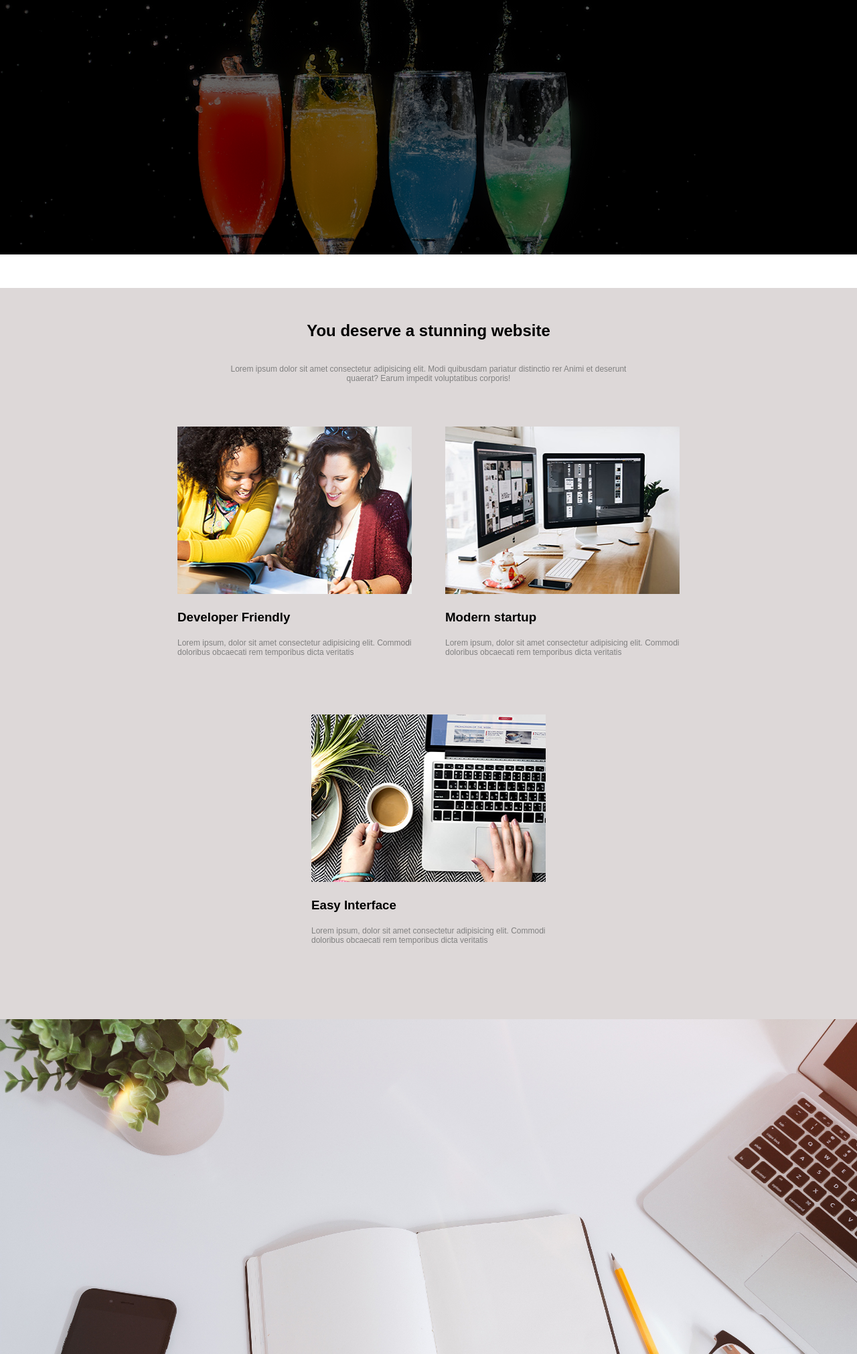
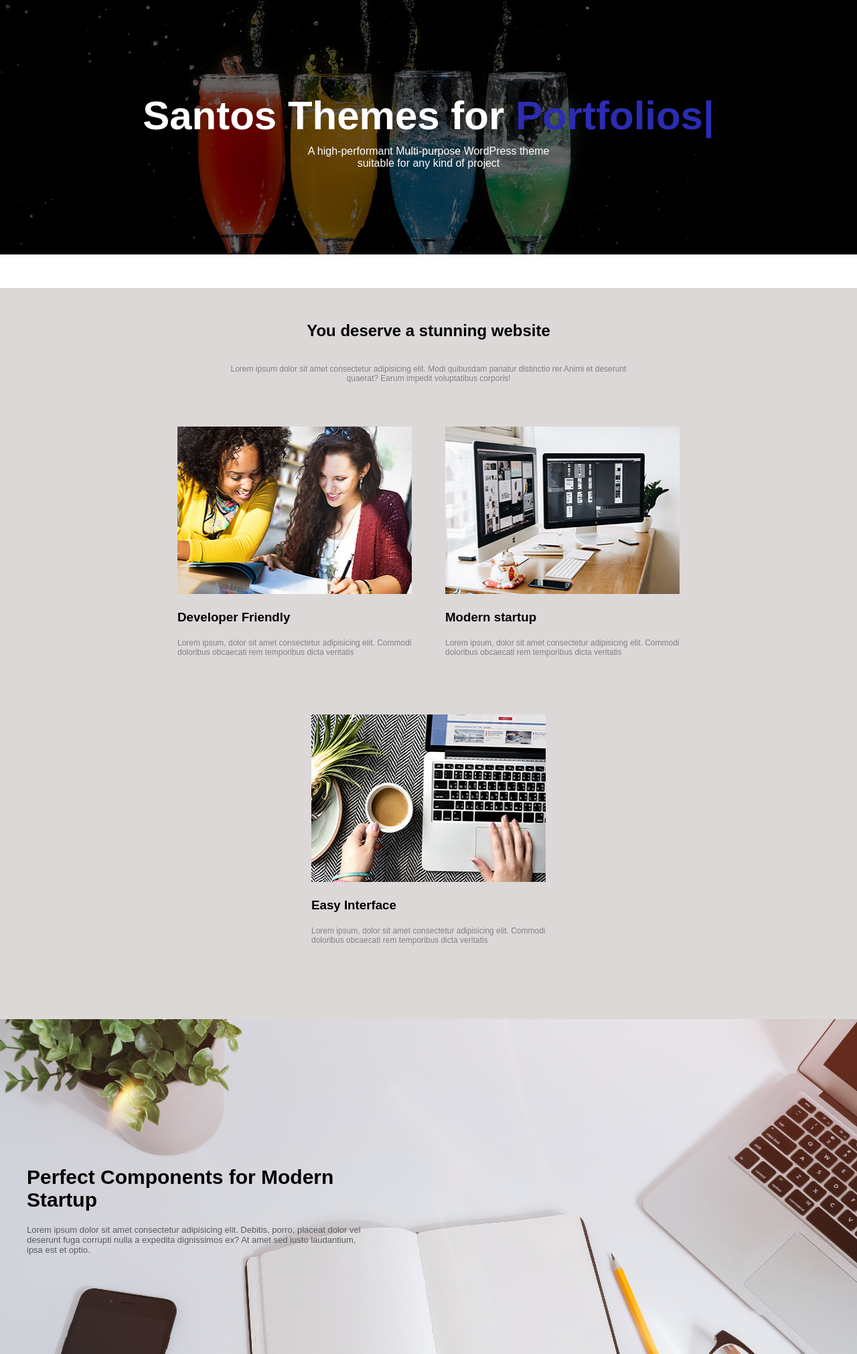
Before and after one commit to FelixFaust2016/FLEX_BOX, a plain HTML site: page index.html in a window 1280 px wide. Shown: the part 220-2242 px from the top of the page at 67% size. Drawn offline with Linux system fonts and the light colour scheme.

Commit message:
second message

```diff
--- a/index.html
+++ b/index.html
@@ -16,14 +16,25 @@
             <div class="logo"><h1>Santos</h1></div>
             <div class="nav">
                 <ul>
-                    <li><a href="#">Home</a></li>
+                    <li><a href="#">Home </a></li>
                     <li><a href="#">Projects</a></li>
-                    <li><a href="#">Hire me</a></li>
-                    <li><a href="#">Porfolio</a></li>
+                    <li><a href="#">Hire me </a></li>
+                    <li><a href="#">Porfolio </a></li>
                     <li><a href="#">Our shop</a></li>
+                    <!-- <li><a href="#"></a>
+                        <i style="color: white" class="fa fa-search"></i></li>
+                    <li><a href="#">
+                        <i class="fa fa-user"></i>
+                    </a></li> -->
                 </ul>
             </div>
         </nav>
+        <div class="nav-text">
+            <h1>Santos Themes for<span style="color:rgb(44, 44, 177)"> Portfolios|</span></h1>
+            <p style="font-size: 16px;color: white;margin-top: 10px;">
+                A high-performant Multi-purpose WordPress theme<br> suitable for any kind of project
+            </p>
+        </div>
     </section>
     <section class="body1">
         <h1>You deserve a stunning website</h1>
@@ -68,13 +79,13 @@
 
     <section class="banner">
         <div class="ban-text">
-                <!-- <h1>Perfect Components for Modern Startup</h1>
+                <h1>Perfect Components for Modern Startup</h1>
                 <p>
                     Lorem ipsum dolor sit amet consectetur adipisicing elit.
                     Debitis, porro, placeat dolor vel deserunt fuga corrupti
                     nulla a expedita dignissimos ex?
                     At amet sed iusto laudantium, ipsa est et optio.
-                </p> -->
+                </p>
         </div>
     </section>
 
--- a/style.css
+++ b/style.css
@@ -14,6 +14,16 @@ body{
     background-size:cover;
     width: 100%;
     height: 600px;
+    /* position: relative; */
+}
+.nav-text {
+    width: 70%;
+    margin:20% auto;
+    /* position: absolute;
+    top: 45%; */
+    font-size: 40px;
+    color: white;
+    text-align: center;
 }
 .navbar nav {
     display: flex;
@@ -24,6 +34,9 @@ body{
 .logo {
     padding: 20px;
     color: white
+}
+nav .fa  {
+    margin-right: 18px;
 }
 nav {
     padding: 20px;
@@ -83,8 +96,8 @@ nav li a {
     margin-top: -50px;
 }
 .ban-text {
-    width: 500px;
-    /* padding: 40px; */
+    width: 40%;
+    padding: 40px;
 }
 .banner h1 {
     margin-top: 35%;
@@ -97,7 +110,7 @@ nav li a {
     text-align: left;
     font-size: 13px;
     margin-top: 20px;
-    color:grey;
+    color:rgb(93, 91, 91);
 }
 footer {
     width: 100%;
```
